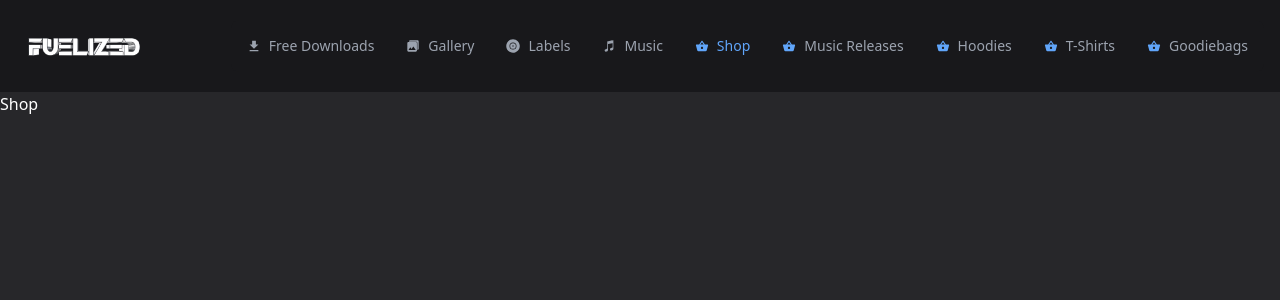
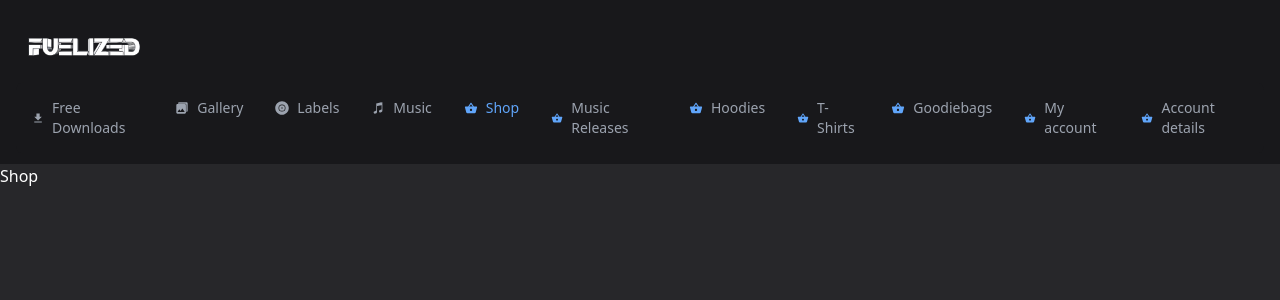
Before and after one commit to FUELIZED/FuelizedWebshopReact, a React (Vite) app: page /shop in a window 1280 px wide. Shown: the top 300 px of the page. Built offline with nearby package versions, Linux system fonts and the light colour scheme.

Commit message:
My account page/routing + Account details (page +routing)

```diff
--- a/src/App.jsx
+++ b/src/App.jsx
@@ -10,6 +10,8 @@ import { Hoodies } from './pages/Hoodies.jsx'
 import { Tshirts } from './pages/Tshirts.jsx'
 import { Musicreleases } from './pages/Musicreleases.jsx'
 import { Goodiebags } from './pages/Goodiebags.jsx'
+import { Myaccount } from './pages/Myaccount.jsx'
+import { Accountdetails } from './pages/Accountdetails.jsx'
 import { NotFound } from './pages/NotFound.jsx'
 
 document.title = "Fuelized";
@@ -27,6 +29,8 @@ function App() {
       <Route path="/tshirts" element={<Tshirts/>} />
       <Route path="/musicreleases" element={<Musicreleases/>} />
       <Route path="/goodiebags" element={<Goodiebags/>} />
+      <Route path="/myaccount" element={<Myaccount/>} />
+      <Route path="/accountdetails" element={<Accountdetails/>} />
       <Route path="*" element={<NotFound />} />
     </Routes>
   )
--- /dev/null
+++ b/src/pages/Accountdetails.jsx
@@ -0,0 +1,10 @@
+import { Nav } from './components/Nav.jsx';
+
+export const Accountdetails = () => {
+    return (
+        <>
+            <Nav active="Accountdetails"/>
+            <h1>Account details</h1>
+        </>
+    )
+};
--- /dev/null
+++ b/src/pages/Myaccount.jsx
@@ -0,0 +1,10 @@
+import { Nav } from './components/Nav.jsx';
+
+export const Myaccount = () => {
+    return (
+        <>
+            <Nav active="Myaccount"/>
+            <h1>My account</h1>
+        </>
+    )
+};
--- a/src/pages/components/Nav.jsx
+++ b/src/pages/components/Nav.jsx
@@ -69,6 +69,16 @@ export const Nav = (arg) => {
                             {shopIcon}Goodiebags
                         </Link>
                     </li>
+                    <li>
+                        <Link to="/myaccount" className={`${navStyle} ${arg.active === "myaccount" ? "text-blue-400": "text-gray-400"}`}>
+                            {shopIcon}My account
+                        </Link>
+                    </li>
+                    <li>
+                        <Link to="/accountdetails" className={`${navStyle} ${arg.active === "accountdetails" ? "text-blue-400": "text-gray-400"}`}>
+                            {shopIcon}Account details
+                        </Link>
+                    </li>
                 </ul>
                 </div>
             </div>
```
